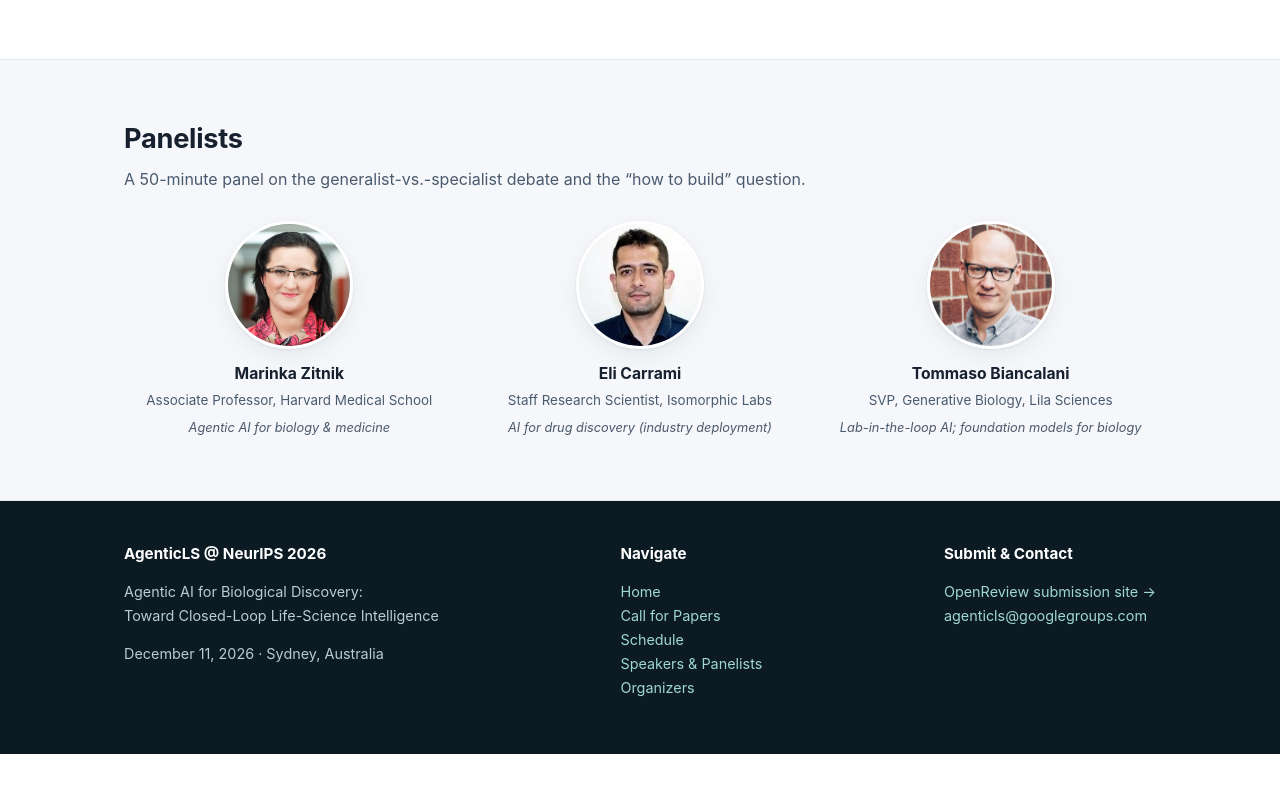
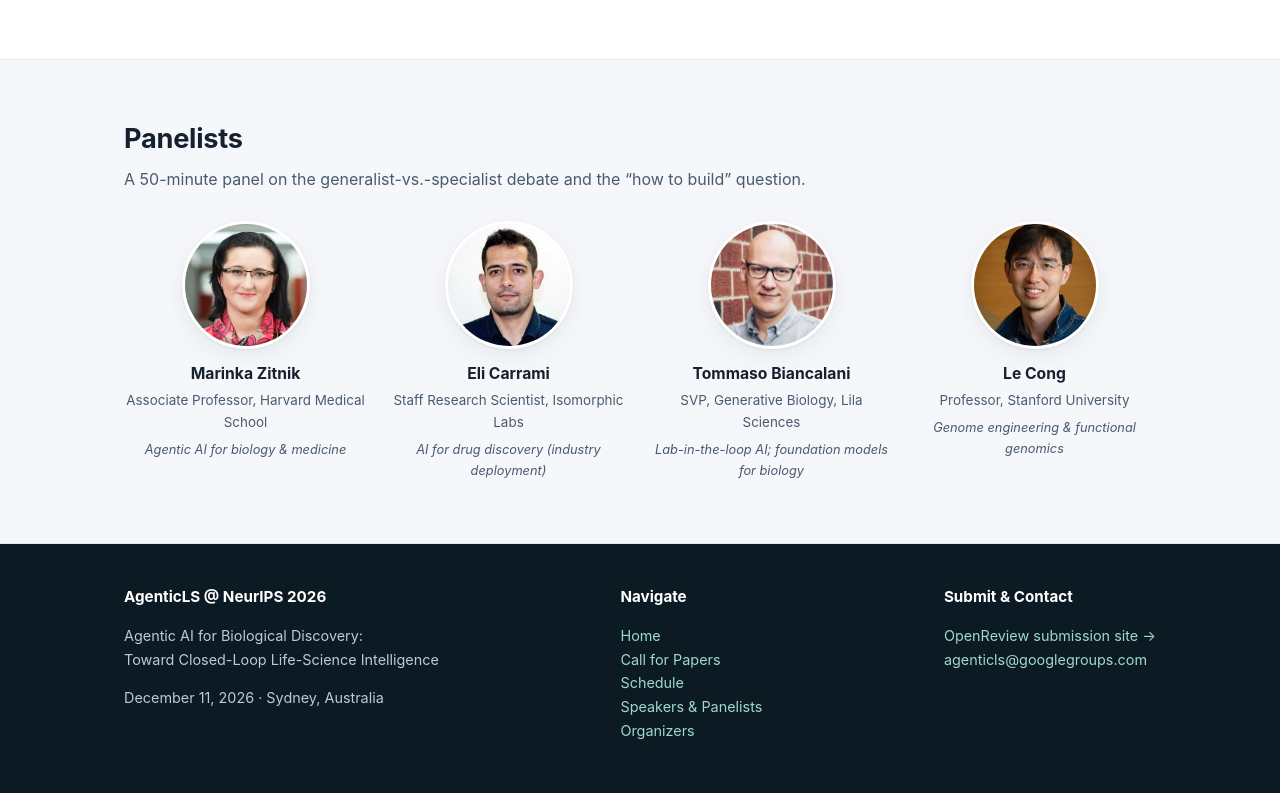
Before and after one commit to AgenticLS/AgenticLS.github.io, a plain HTML site: page speakers.html in a window 1280 px wide. Shown: the part 929-1722 px from the top of the page. Before the commit the page ends 1683 px from the top, so only its background shows below. Drawn offline with Linux system fonts and the light colour scheme.

Commit message:
Add Le Cong as panelist

```diff
--- a/speakers.html
+++ b/speakers.html
@@ -83,7 +83,7 @@
   <div class="wrap">
     <h2 class="section-title">Panelists</h2>
     <p class="section-lead">A 50-minute panel on the generalist-vs.-specialist debate and the “how to build” question.</p>
-    <div class="people cols-3">
+    <div class="people">
       <div class="person">
         <img class="photo" src="assets/photos/marinka-zitnik.jpg" alt="Marinka Zitnik" />
         <div class="name">Marinka Zitnik</div>
@@ -101,6 +101,12 @@
         <div class="name">Tommaso Biancalani</div>
         <div class="aff">SVP, Generative Biology, Lila Sciences</div>
         <div class="topic">Lab-in-the-loop AI; foundation models for biology</div>
+      </div>
+      <div class="person">
+        <img class="photo" src="assets/photos/le-cong.jpeg" alt="Le Cong" />
+        <div class="name"><a href="https://profiles.stanford.edu/186687">Le Cong</a></div>
+        <div class="aff">Professor, Stanford University</div>
+        <div class="topic">Genome engineering &amp; functional genomics</div>
       </div>
     </div>
   </div>
```
Also changed, not shown: index.html (+6 -0 lines), assets/photos/le-cong.jpeg (added), assets/poster/agenticls-poster.jpg, assets/poster/agenticls-poster.png, assets/poster/agenticls-poster.svg.
